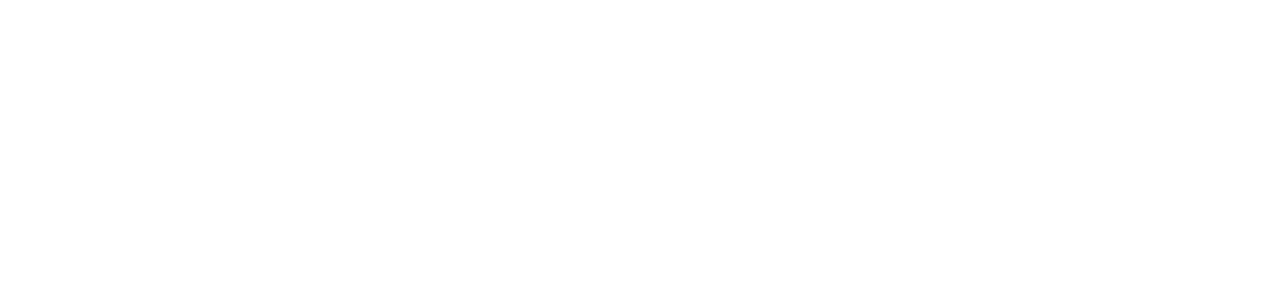
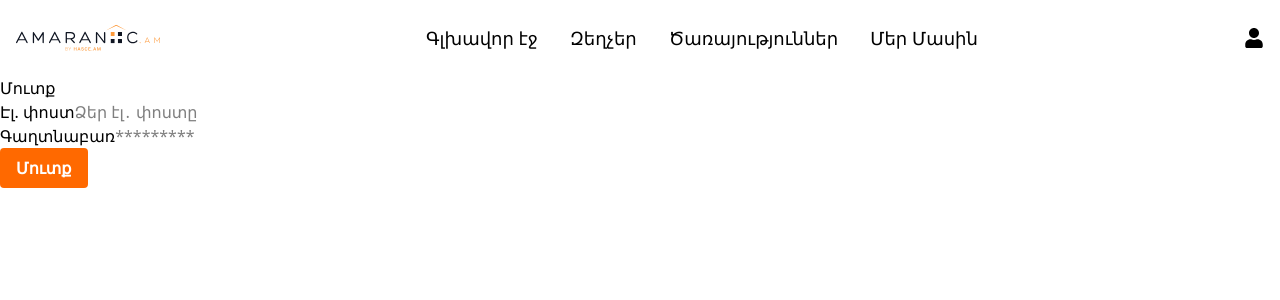
Before and after one commit to Art-Developper/AMARANOC, a React (Vite) app: page /login in a window 1280 px wide. Before the commit this address had no page. Shown: the top 300 px of the page. Built offline with nearby package versions, Linux system fonts and the light colour scheme; no server answers.

Commit message:
add Login

```diff
--- a/src/App.jsx
+++ b/src/App.jsx
@@ -4,6 +4,7 @@
 
 import Home from './pages/HomePage';
 // import About from "./pages/AboutPage"
+import Login from './components/Login';
 
 function App() {
   return (
@@ -12,7 +13,7 @@
       <Routes>
         <Route path="/AMARANOC.git" element={<Home />} />
         {/* <Route path="/about" element={<AboutPage />} /> */}
-
+        <Route path='/login' element={<Login />} />
       </Routes>
     </BrowserRouter>
   );
--- a/src/components/Header.jsx
+++ b/src/components/Header.jsx
@@ -1,10 +1,30 @@
-import React from "react";
+import React, { useEffect, useState } from "react";
 import logo from "../assets/img/logo.svg";
 import { Link } from "react-router-dom";
 import { FaUser } from 'react-icons/fa';
 import { slide as Menu } from 'react-burger-menu';
+import { auth } from '../firebase';
+import { signOut, onAuthStateChanged } from 'firebase/auth';
 
 const Header = () => {
+    const [user, setUser] = useState(null);
+
+    useEffect(() => {
+        const unsubscribe = onAuthStateChanged(auth, (currentUser) => {
+            setUser(currentUser);
+        });
+        return () => unsubscribe();
+    }, []);
+
+    const handleSignOut = async () => {
+        try {
+            await signOut(auth);
+
+        } catch (error) {
+            console.error("Error signing out:", error.message);
+        }
+    };
+
     return (
         <header className="py-4 font-sans ">
             <div className="container mx-auto flex items-center justify-between px-4">
@@ -14,26 +34,34 @@
                 </Link>
 
                 <nav className="hidden lg:flex items-center gap-8 text-lg font-medium">
-                    <Link to={"/AMARANOC.git"} className="text-black hover:decoration-orange-500 transition-colors">
+                    <Link to={"/AMARANOC.git"} className="text-black hover:underline hover:decoration-orange-500 transition-colors">
                         Գլխավոր էջ
                     </Link>
-                    <Link to={"/discounts"} className="text-black hover:decoration-orange-500 transition-colors">
+                    <Link to={"/discounts"} className="text-black hover:underline hover:decoration-orange-500 transition-colors">
                         Զեղչեր
                     </Link>
-                    <Link to={"/services"} className="text-black hover:decoration-orange-500 transition-colors">
+                    <Link to={"/services"} className="text-black hover:underline hover:decoration-orange-500 transition-colors">
                         Ծառայություններ
                     </Link>
-                    <Link to={"/about"} className="text-black  hover:decoration-orange-500 transition-colors">
+                    <Link to={"/about"} className="text-black  hover:underline hover:decoration-orange-500 transition-colors">
                         Մեր Մասին
                     </Link>
                 </nav>
 
 
                 <div className="flex items-center gap-6">
-
-                    <Link to={"/login"} className="hidden lg:flex items-center gap-4 text-xl">
-                        <FaUser className="cursor-pointer " />
-                    </Link>
+                    {user ? (
+                        <div className="hidden lg:flex items-center gap-4 text-sm">
+                            <span className="text-black">{user.email}</span>
+                            <button onClick={handleSignOut} className="px-3 py-1 bg-orange-500 text-white rounded-full hover:bg-orange-600 transition-colors">
+                                Դուրս գալ
+                            </button>
+                        </div>
+                    ) : (
+                        <Link to={"/login"} className="hidden lg:flex items-center gap-4 text-xl">
+                            <FaUser className="cursor-pointer " />
+                        </Link>
+                    )}
 
                     <div className="relative hidden custom-md:block">
                         <input
@@ -53,7 +81,16 @@
                         <Link id="about" className="menu-item" to="/discounts">Զեղչեր</Link>
                         <Link id="contact" className="menu-item" to="/services">Ծառայություններ</Link>
                         <Link id="about-us" className="menu-item" to="/about">Մեր Մասին</Link>
-                        <Link id="login" className="menu-item" to="/login">Մուտք</Link>
+                        {user ? (
+                            <>
+                                <span className="menu-item text-white">{user.email}</span>
+                                <button onClick={handleSignOut} className="menu-item bg-orange-500 text-white rounded-md p-2 m-2">
+                                    Դուրս գալ
+                                </button>
+                            </>
+                        ) : (
+                            <Link id="login" className="menu-item" to="/login">Մուտք</Link>
+                        )}
 
 
                         <div className="custom-md:hidden mt-8 px-4 w-full">
--- /dev/null
+++ b/src/components/Login.jsx
@@ -0,0 +1,99 @@
+import React, { useState } from 'react';
+import Header from './Header';
+import { useNavigate } from 'react-router-dom';
+import { auth } from '../firebase';
+import { signInWithEmailAndPassword } from 'firebase/auth';
+
+const Login = () => {
+    // 1 values
+    const [email, setEmail] = useState('');
+    const [password, setPassword] = useState('');
+    const [error, setError] = useState('');
+
+    const navigate = useNavigate();
+    // 2 function
+    const handleLogin = async (e) => {
+        e.preventDefault();
+
+        setError('');
+
+
+        try {
+            // 3 use SIWEAP FIREBASE function
+            await signInWithEmailAndPassword(auth, email, password);
+
+            // 4. Հաջող մուտքից հետո վերահղել
+            navigate('/AMARANOC.git')
+        } catch (firebaseError) {
+            // 5 Errors Handling
+            console.error("Login Error:", firebaseError.message);
+            // Show error message
+            switch (firebaseError.code) {
+                case 'auth/invalid.email':
+                    setError('Սխալ էլ. փոստի ձևաչափ։');
+                    break;
+                case 'auth/user-not-found':
+                    setError('Օգտատեր այս էլ. փոստով գոյություն չունի։');
+                    break;
+                case 'auth/wrong-password':
+                    setError('Սխալ գաղտնաբառ։');
+                    break;
+                case 'auth/invalid-credential':
+                    setError('Սխալ էլ. փոստ կամ գաղտնաբառ։');
+                    break;
+                default:
+                    setError('Մուտքի սխալ։ Խնդրում ենք փորձել կրկին։');
+            }
+        }
+    }
+    return (
+        <>
+            <Header />
+            <div>
+                <div>
+                    <h2>Մուտք</h2>
+                    <form onSubmit={handleLogin}>
+                        {error && <p className='text-red-500 text-sm mb-4 text-center'>{error}</p>}
+
+                        <div>
+                            <label htmlFor="email">
+                                Էլ. փոստ
+                            </label>
+                            <input
+                                type="email"
+                                id='email'
+                                placeholder='Ձեր էլ․ փոստը'
+                                value={email}
+                                onChange={(e) => setEmail(e.target.value)}
+                                required
+                            />
+                        </div>
+                        <div>
+                            <label htmlFor="password">
+                                Գաղտնաբառ
+                            </label>
+                            <input
+                                type="password"
+                                id='password'
+                                placeholder='*********'
+                                value={password}
+                                onChange={(e) => setPassword(e.target.value)}
+                                required
+                            />
+                        </div>
+                        <div className="flex items-center justify-between">
+                            <button
+                                type="submit"
+                                className="bg-orange-500 hover:bg-orange-700 text-white font-bold py-2 px-4 rounded focus:outline-none focus:shadow-outline"
+                            >
+                                Մուտք
+                            </button>
+                        </div>
+                    </form>
+                </div>
+            </div>
+        </>
+    );
+};
+
+export default Login
```
